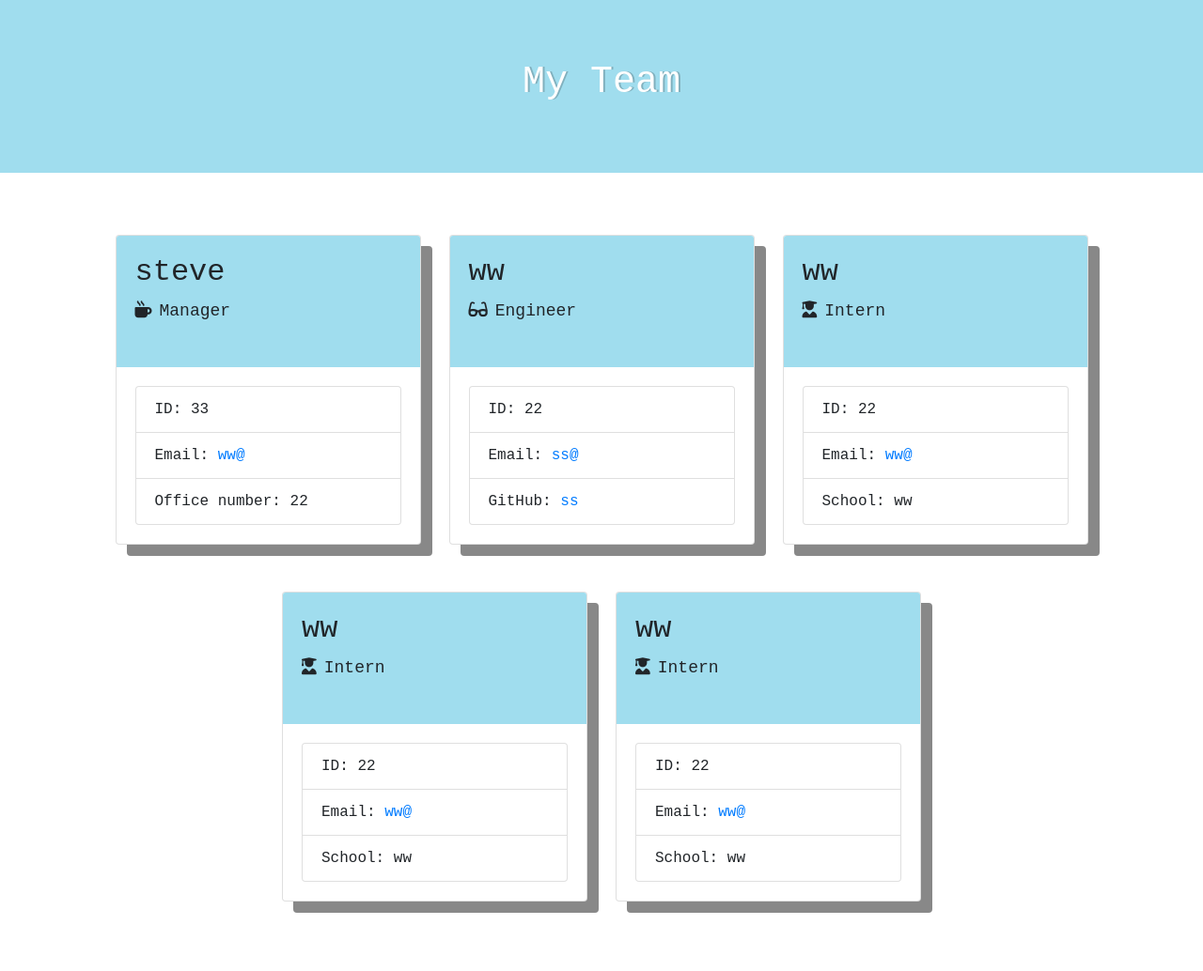
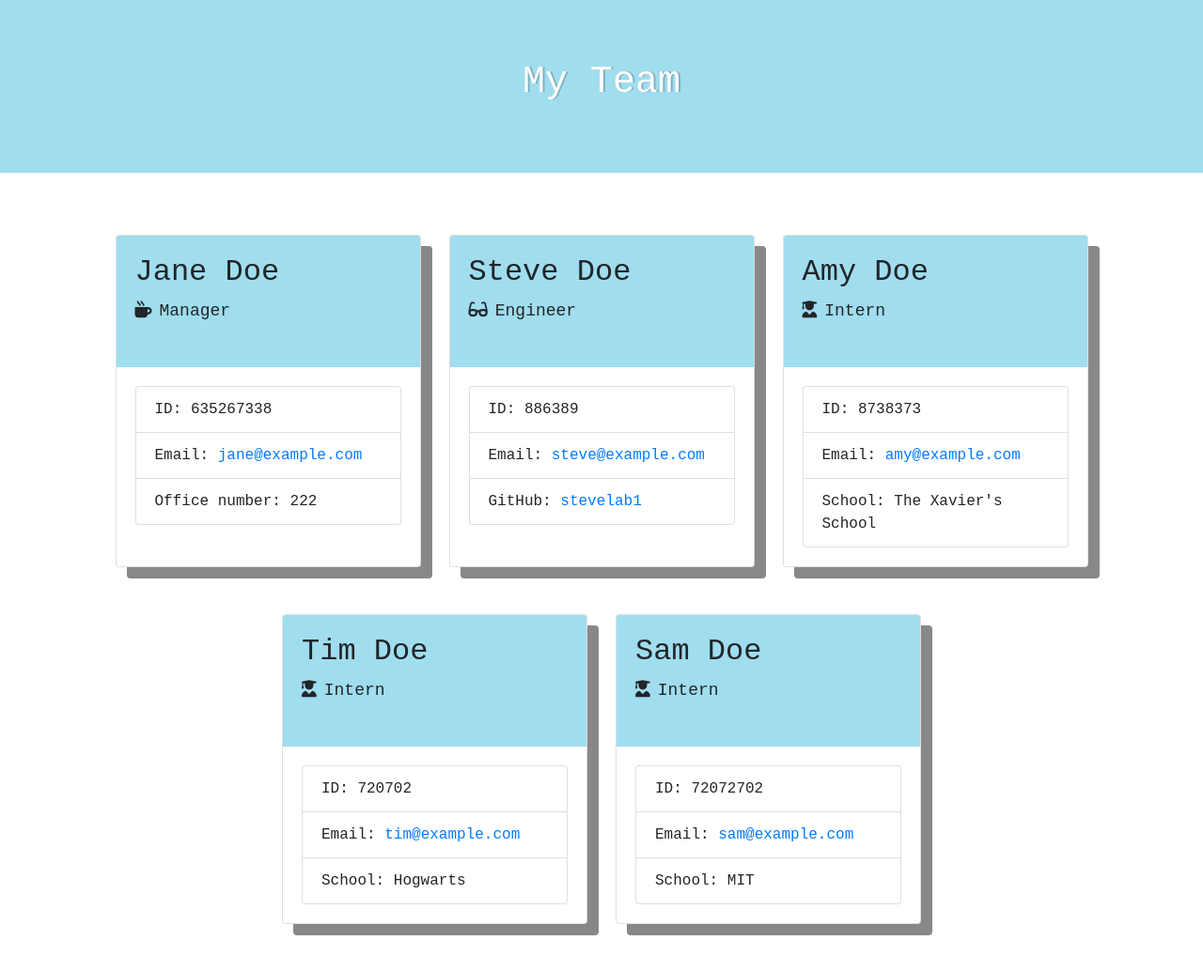
Before and after one commit to stevelab1/Team-Profile-Generator, a website: page output/team.html in a window 1280 px wide. Shown: the whole page at 94% size. Drawn offline with nearby package versions, Linux system fonts and the light colour scheme; a web font is replaced by a local one.

Commit message:
regenerate sample with better inputs

```diff
--- a/output/team.html
+++ b/output/team.html
@@ -1,3 +1,4 @@
+
     <!DOCTYPE html>
 <html lang="en">
 
@@ -30,71 +31,70 @@
 
         <div class="card employee-card">
         <div class="card-header">
-                        <h2 class="card-title">steve</h2>
+            <h2 class="card-title">Jane Doe</h2>
             <h3 class="card-title"><i class="fas fa-mug-hot mr-2"></i>Manager</h3>
         </div>
         <div class="card-body">
             <ul class="list-group">
-                            <li class="list-group-item">ID: 33</li>
-                            <li class="list-group-item">Email: <a href="mailto:ww@">ww@</a></li>
-                            <li class="list-group-item">Office number: 22</li>
+                <li class="list-group-item">ID: 635267338</li>
+                <li class="list-group-item">Email: <a href="mailto:jane@example.com">jane@example.com</a></li>
+                <li class="list-group-item">Office number: 222</li>
             </ul>
         </div>
     </div>
 
         <div class="card employee-card">
     <div class="card-header">
-                        <h2 class="card-title">ww</h2>
+        <h2 class="card-title">Steve Doe</h2>
         <h3 class="card-title"><i class="fas fa-glasses mr-2"></i>Engineer</h3>
     </div>
     <div class="card-body">
         <ul class="list-group">
-                            <li class="list-group-item">ID: 22</li>
-                            <li class="list-group-item">Email: <a href="mailto:ss@">ss@</a></li>
-                            <li class="list-group-item">GitHub: <a href="https://github.com/ss" target="_blank"
-                                    rel="noopener noreferrer">ss</a></li>
+            <li class="list-group-item">ID: 886389</li>
+            <li class="list-group-item">Email: <a href="mailto:steve@example.com">steve@example.com</a></li>
+            <li class="list-group-item">GitHub: <a href="https://github.com/stevelab1" target="_blank" rel="noopener noreferrer">stevelab1</a></li>
         </ul>
     </div>
 </div>
 
         <div class="card employee-card">
     <div class="card-header">
-                        <h2 class="card-title">ww</h2>
+        <h2 class="card-title">Amy Doe</h2>
         <h3 class="card-title"><i class="fas fa-user-graduate mr-2"></i>Intern</h3>
     </div>
     <div class="card-body">
         <ul class="list-group">
-                            <li class="list-group-item">ID: 22</li>
-                            <li class="list-group-item">Email: <a href="mailto:ww@">ww@</a></li>
-                            <li class="list-group-item">School: ww</li>
+            <li class="list-group-item">ID: 8738373</li>
+            <li class="list-group-item">Email: <a href="mailto:amy@example.com">amy@example.com</a></li>
+            <li class="list-group-item">School: The Xavier's School</li>
         </ul>
     </div>
 </div>
 
         <div class="card employee-card">
     <div class="card-header">
-                        <h2 class="card-title">ww</h2>
+        <h2 class="card-title">Tim Doe</h2>
         <h3 class="card-title"><i class="fas fa-user-graduate mr-2"></i>Intern</h3>
     </div>
     <div class="card-body">
         <ul class="list-group">
-                            <li class="list-group-item">ID: 22</li>
-                            <li class="list-group-item">Email: <a href="mailto:ww@">ww@</a></li>
-                            <li class="list-group-item">School: ww</li>
+            <li class="list-group-item">ID: 720702</li>
+            <li class="list-group-item">Email: <a href="mailto:tim@example.com">tim@example.com</a></li>
+            <li class="list-group-item">School: Hogwarts</li>
         </ul>
     </div>
 </div>
 
         <div class="card employee-card">
     <div class="card-header">
-                        <h2 class="card-title">ww</h2>
+        <h2 class="card-title">Sam Doe</h2>
         <h3 class="card-title"><i class="fas fa-user-graduate mr-2"></i>Intern</h3>
     </div>
     <div class="card-body">
         <ul class="list-group">
-                            <li class="list-group-item">ID: 22</li>
-                            <li class="list-group-item">Email: <a href="mailto:ww@">ww@</a></li>
-                            <li class="list-group-item">School: ww</li>
+            <li class="list-group-item">ID: 72072702</li>
+            <li class="list-group-item">Email: <a href="mailto:sam@example.com">sam@example.com</a></li>
+            <li class="list-group-item">School: MIT</li>
         </ul>
     </div>
 </div>
@@ -103,5 +103,4 @@
         </div>
     </div>
 </body>
-
 </html>
```
Lines whose indentation alone changed are shown as unchanged.
